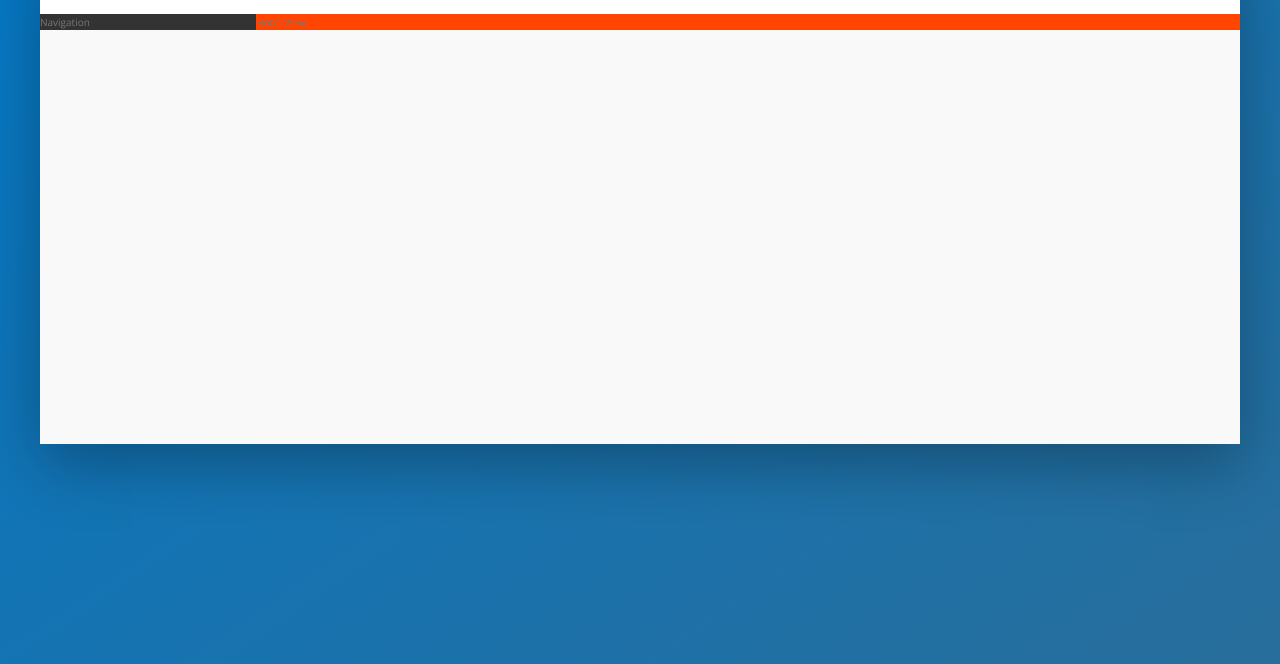
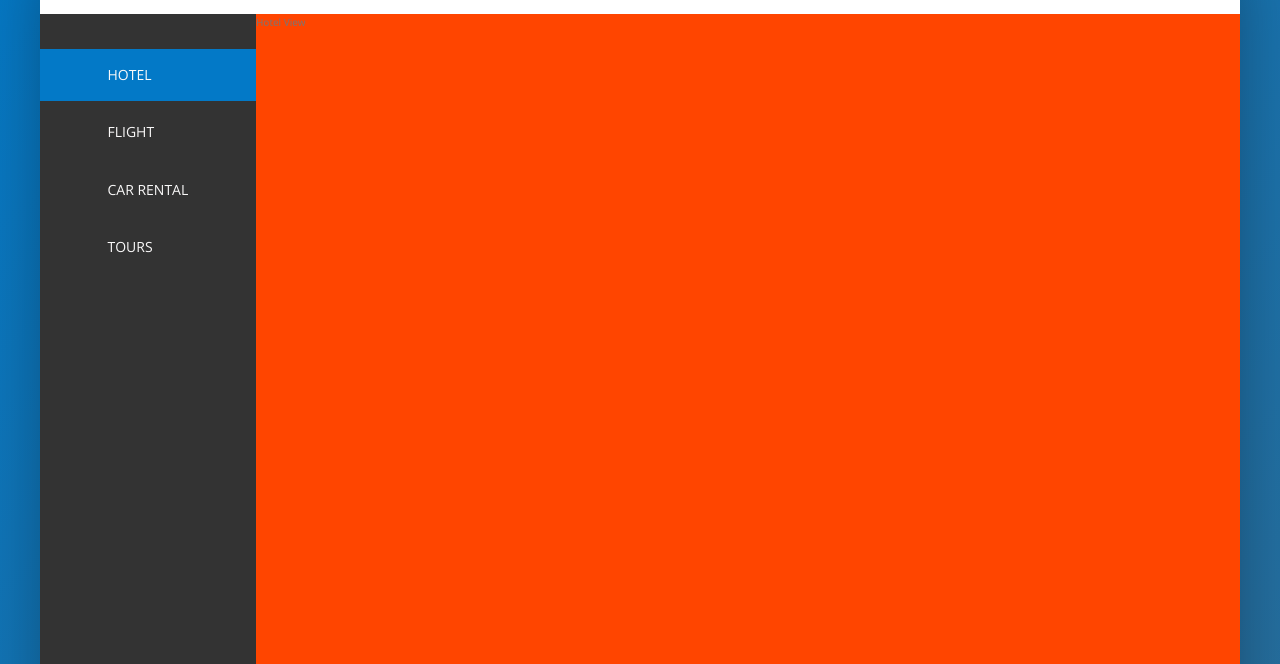
Before and after one commit to Wild1304/ProjectTrillo, a website: page index.html in a window 1280 px wide. Shown: the part 136-800 px from the top of the page. Drawn offline with nearby package versions, Linux system fonts and the light colour scheme.

Commit message:
create navigation

```diff
--- a/index.html
+++ b/index.html
@@ -47,8 +47,49 @@
 
             <div class="content">
                 <nav class="sidebar">
-                    Navigation
+                    <ul class="side-nav">
+                        <li class="side-nav__item side-nav__item--active">
+                            <a href="#" class="side-nav__link">
+                                <svg class="side-nav__icon">
+                                    <use xlink:href="img/sprite.svg#icon-home"></use>
+                                </svg>
+                                <span>Hotel</span>
+                            </a>
+                        </li>
+
+                        <li class="side-nav__item">
+                            <a href="#" class="side-nav__link">
+                                <svg class="side-nav__icon">
+                                    <use xlink:href="img/sprite.svg#icon-aircraft"></use>
+                                </svg>
+                                <span>Flight</span>
+                            </a>
+                        </li>
+
+                        <li class="side-nav__item">
+                            <a href="#" class="side-nav__link">
+                                <svg class="side-nav__icon">
+                                    <use xlink:href="img/sprite.svg#icon-key"></use>
+                                </svg>
+                                <span>Car rental</span>
+                            </a>
+                        </li>
+
+                        <li class="side-nav__item">
+                            <a href="#" class="side-nav__link">
+                                <svg class="side-nav__icon">
+                                    <use xlink:href="img/sprite.svg#icon-map"></use>
+                                </svg>
+                                <span>Tours</span>
+                            </a>
+                        </li>
+                    </ul>
+
+                    <div class="legal">
+                        &copy; 2025 by trillo. All rights reserved.
+                    </div>
                 </nav>
+
                 <main class="hotel-view">
                     Hotel View
                 </main>
--- a/sass/_components.scss
+++ b/sass/_components.scss
@@ -1,22 +1,21 @@
-
 ///////////////////////////
 //LOGO
 
-.logo{
+.logo {
     height: 3.25rem;
     margin-left: 2rem;
 }
 
 ///////////////////////////
 //SEARCH
-.search{
+.search {
     flex: 0 0 40%;
 
     display: flex;
     align-items: center;
     justify-content: center;
 
-    &__input{
+    &__input {
         font-family: inherit;
         font-size: inherit;
         color: inherit;
@@ -28,36 +27,36 @@
         transition: all .2s;
         margin-right: -3.25rem;
 
-        &:focus{
+        &:focus {
             outline: none;
             width: 100%;
             background-color: var(--color-grey-light-3);
         }
 
-        &::-webkit-input-placeholder{
+        &::-webkit-input-placeholder {
             font-weight: 100;
             color: var(--color-grey-light-4);
         }
     }
 
-    &__input:focus + &__button{
+    &__input:focus+&__button {
         background-color: var(--color-grey-light-3);
     }
 
-    &__button{
+    &__button {
         border: none;
         background-color: var(--color-grey-light-2);
 
-        &:focus{
+        &:focus {
             outline: none;
         }
 
-        &:activate{
+        &:activate {
             transform: translateY(2px);
         }
     }
 
-    &__icon{
+    &__icon {
         height: 2rem;
         width: 2rem;
         fill: var(--color-grey-dark-3);
@@ -67,13 +66,13 @@
 
 ///////////////////////////
 //USER NAVIGATION
-.user-nav{
+.user-nav {
     align-self: stretch;
 
     display: flex;
     align-items: center;
 
-    & > *{
+    &>* {
         padding: 0 2rem;
         cursor: pointer;
         height: 100%;
@@ -81,21 +80,21 @@
         align-items: center;
     }
 
-    & > *:hover{
+    &>*:hover {
         background-color: var(--color-grey-light-2);
     }
 
-    &__icon-box{
+    &__icon-box {
         position: relative;
     }
 
-    &__icon{
+    &__icon {
         height: 2.25rem;
         width: 2.25rem;
         fill: var(--color-grey-dark-2);
     }
 
-    &__notification{
+    &__notification {
         font-size: .8rem;
         height: 1.75rem;
         width: 1.75rem;
@@ -111,10 +110,83 @@
         align-items: center;
     }
 
-    &__user-photo{
+    &__user-photo {
         height: 3.5rem;
         border-radius: 50%;
         margin-right: 1rem;
     }
 
 }
+
+///////////////////////////
+/// SIDE NAVIGATION
+
+.side-nav {
+    font-size: 1.4rem;
+    list-style: none;
+    margin-top: 3.5rem;
+
+    &__item {
+        position: relative;
+
+        &:not(:last-child){
+            margin-bottom: .5rem;
+        }
+    }
+
+    &__item::before{
+        content: "";
+        position: absolute;
+        top: 0;
+        left: 0;
+        height: 100%;
+        width: 3px;
+        background-color: var(--color-primary-light);
+        transform: scaleY(0);
+        transition: transform .1s,
+                    width .4s cubic-bezier(1,0,0,1) .2s,
+                    background-color .1s;
+    }
+
+    &__item:hover::before,
+    &__item--active:before{
+        transform: scaleY(1);
+        width: 100%;
+    }
+
+    &__item:active::before{
+        background-color: var(--color-primary-dark);
+    }
+
+
+    &__link:link,
+    &__link:visited {
+        color: var(--color-grey-light-1);
+        text-decoration: none;
+        text-transform: uppercase;
+        display: block;
+        padding: 1.5rem 3rem;
+        position: relative;
+        z-index: 10;
+
+        display: flex;
+        align-items: center;
+    }
+
+    &__icon {
+        width: 1.75rem;
+        height: 1.75rem;
+        margin-right: 2rem;
+        fill: currentColor;
+    }
+}
+
+///////////////////////////
+/// LEGAL TEXT
+
+.legal {
+    font-size: 1.2rem;
+    color: var(--color-grey-light-4);
+    text-align: center;
+    padding: 2.5rem;
+}
--- a/sass/_layout.scss
+++ b/sass/_layout.scss
@@ -26,11 +26,18 @@
     background-color: var(--color-grey-dark-1);
 
     flex: 0 0 18%;
+
+    display: flex;
+    flex-direction: column;
+    justify-content: space-between;
 }
 
 .hotel-view {
     background-color: #fff;
+
+    //TEST
     background-color: orangered;
+    height: 80rem;
 
     flex: 1;
 }
```
Also changed, not shown: css/style.css, 2 other files.
